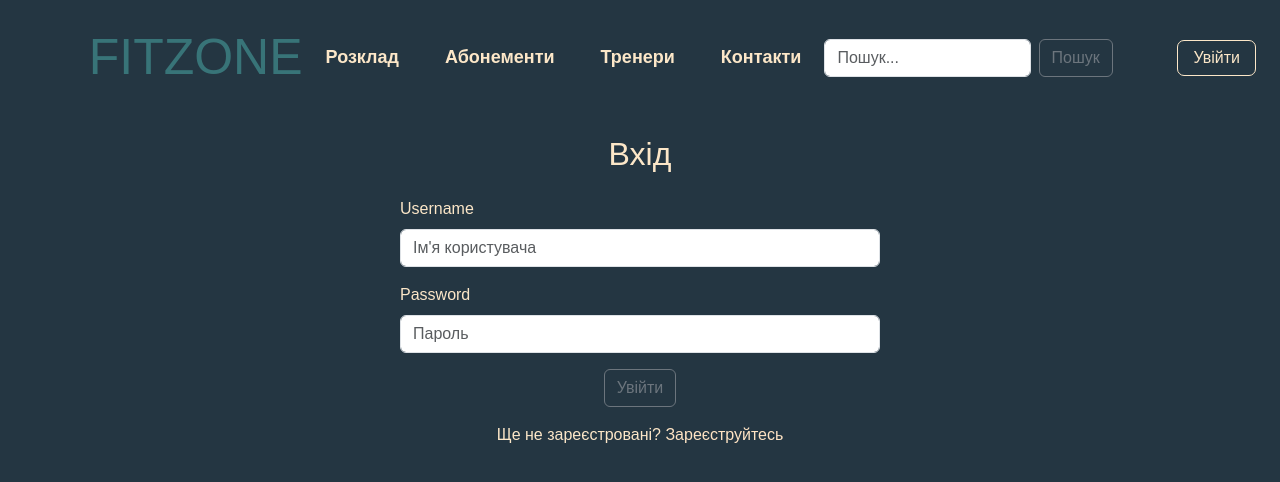
After one commit to darynabar/Gym_project, a Django app: page /login/ in a window 1280 px wide. The commit adds this page. Shown: the top 482 px of the page. Run offline with Django 5.2, Linux system fonts and the light colour scheme; parts of the project's set-up code (start-up, migrations or seed data) failed here and were passed over.

Commit message:
add registration, login, logout

```diff
--- /dev/null
+++ b/gym_project/gymApp/forms.py
@@ -0,0 +1,35 @@
+from django import forms
+from django.contrib.auth.forms import UserCreationForm, AuthenticationForm
+from gymApp.models import User
+
+
+class CustomUserCreationForm(UserCreationForm):
+    username = forms.CharField(
+        widget=forms.TextInput(attrs={'class': 'form-control', 'placeholder': "Ім'я користувача"}),
+    )
+    email = forms.EmailField(
+        required=True,
+        widget=forms.EmailInput(attrs={'class': 'form-control', 'placeholder': 'Введіть вашу електронну пошту'}),
+    )
+    phone_number = forms.CharField(
+        required=True,
+        widget=forms.TextInput(attrs={'class': 'form-control', 'placeholder': 'Введіть вашу номер телефону'}),
+    )
+    password1 = forms.CharField(
+        widget=forms.PasswordInput(attrs={'class': 'form-control', 'placeholder': 'Пароль'}),
+    )
+    password2 = forms.CharField(
+        widget=forms.PasswordInput(attrs={'class': 'form-control', 'placeholder': 'Підтвердіть пароль'}),
+    )
+
+    class Meta:
+        model = User
+        fields = ['username', 'email', 'phone_number', 'password1', 'password2']
+
+class CustomAuthenticationForm(AuthenticationForm):
+    username = forms.CharField(
+        widget=forms.TextInput(attrs={'class': 'form-control', 'placeholder': 'Ім\'я користувача'}),
+    )
+    password = forms.CharField(
+        widget=forms.PasswordInput(attrs={'class': 'form-control', 'placeholder': 'Пароль'}),
+    )
--- a/gym_project/gymApp/static/gymApp/styles.css
+++ b/gym_project/gymApp/static/gymApp/styles.css
@@ -285,3 +285,16 @@ main {
 transition: 0.3s;
 scale: 15px;
 }
+
+
+.btn-my-profile {
+    display: inline-block !important;
+    width: 120px !important;
+    padding: 10px 20px !important;
+    border: 1px solid #FAD7A0 !important;
+    border-radius: 5px !important;
+    background-color: #243642 !important;
+    color: #FAD7A0 !important;
+    text-align: center !important;
+    text-decoration: none !important;
+}
--- a/gym_project/gymApp/templates/components/header.html
+++ b/gym_project/gymApp/templates/components/header.html
@@ -30,7 +30,12 @@
     <li class="my-4 mx-2">
       <a class="nav-a" href="index.html">Контакти</a>
     </li>
-    <form class="d-flex w-25" role="search" action="{% url 'search' %}" method="GET">
+    <form
+      class="d-flex w-25"
+      role="search"
+      action="{% url 'search' %}"
+      method="GET"
+    >
       <input
         class="form-control me-2 w-100"
         type="search"
@@ -45,22 +50,25 @@
     {% if user.is_authenticated %}
     <!-- якщо юзер увійшов в систему -->
     <a
-      href="#"
+      href="{% url 'logout' %}"
       class="btn btn-outline-secondary mx-2"
       onclick="event.preventDefault(); document.getElementById('logout-form').submit();"
     >
       Вийти
     </a>
-    <form id="logout-form" method="POST" action="#" style="display: none">
+    <form
+      id="logout-form"
+      method="POST"
+      action="{% url 'logout' %}"
+      style="display: none"
+    >
       {% csrf_token %}
     </form>
+    <a href="#" class="btn btn-outline-light" style="width: 130px;">Мій профіль</a>
 
-    <a href="#" class="btn btn-success mx-4"> Особистий кабінет </a>
     {% else %}
     <!-- якщо юзер не увійшов в систему -->
-    <a href="#" class="btn-log">
-      Увійти
-    </a>
+    <a href="{% url 'login' %}" class="btn-log"> Увійти </a>
     {% endif %}
   </div>
 </nav>
--- /dev/null
+++ b/gym_project/gymApp/templates/registration/login.html
@@ -0,0 +1,46 @@
+{% extends 'components/base.html' %} {% block content %}
+<div class="d-flex flex-column w-75">
+  <h2 class="text-center mb-4">Вхід</h2>
+  <div class="d-flex justify-content-center">
+    <form
+      method="post"
+      enctype="multipart/form-data"
+      style="width: 50%"
+      class="d-flex flex-column align-items-center"
+    >
+      {% csrf_token %}
+
+      <div class="mb-3 w-100">
+        <label class="form-label">{{ form.username.label }}</label>
+        {{ form.username }} {% if form.username.errors %}
+        <div class="text-danger">
+          {% for error in form.username.errors %}
+          <p>{{ error }}</p>
+          {% endfor %}
+        </div>
+        {% endif %}
+      </div>
+
+      <div class="mb-3 w-100">
+        <label class="form-label">{{ form.password.label }}</label>
+        {{ form.password }} {% if form.password.errors %}
+        <div class="text-danger">
+          {% for error in form.password.errors %}
+          <p>{{ error }}</p>
+          {% endfor %}
+        </div>
+        {% endif %}
+      </div>
+
+      <div>
+        <button type="submit" class="btn btn-outline-secondary">Увійти</button>
+      </div>
+    </form>
+  </div>
+
+  <p class="text-center mt-3">
+    Ще не зареєстровані? <a href="{% url 'register' %}" style="text-decoration: none; color: bisque;">Зареєструйтесь</a>
+  </p>
+</div>
+
+{% endblock %}
--- /dev/null
+++ b/gym_project/gymApp/templates/user_profile.html
@@ -0,0 +1,4 @@
+{% extends 'components/base.html' %} {% load static%} {% block content %}
+{% endblock %} {% block extra_head %}
+<link rel="stylesheet" href="{% static 'gymApp/user_profile.css' %}" />
+{% endblock %}
--- a/gym_project/gymApp/urls.py
+++ b/gym_project/gymApp/urls.py
@@ -12,4 +12,7 @@ urlpatterns = [
     path("membership_list/", views.membership_list, name="membership_list"),
     path('service/<int:id>/', service_info, name='service_info'),
     path('search/', views.search, name='search'),
+    path("register/", views.register, name='register'),
+    path('logout/', views.CustomLogoutView.as_view(), name='logout'),
+    path('login/', views.user_login, name='login'),
 ]
--- a/gym_project/gymApp/views.py
+++ b/gym_project/gymApp/views.py
@@ -1,9 +1,12 @@
 from datetime import timedelta
+from django.contrib import messages
 from django.shortcuts import redirect, render, get_object_or_404
+from django.contrib.auth.views import LogoutView
+from gymApp.forms import CustomAuthenticationForm, CustomUserCreationForm
 from .models import Post, Schedule, Service,Membership
 from django.utils.timezone import now
 from .models import Trainer
-import json
+from django.contrib.auth import authenticate, login
 
 
 def trainer_detail(request, trainer_id):
@@ -23,10 +26,6 @@ def index(request):
 def coach(request):
     posts = Post.objects.all()
     return render(request, 'coach.html', {'posts': posts})
-
-# def gym_schedule(request):
-#     schedule = Schedule.objects.all().order_by("date_time")
-#     return render(request, "gym_schedule.html", {"schedule":schedule})
 
 def gym_schedule(request):
     schedule = Schedule.objects.all().order_by("date_time")
@@ -48,7 +47,6 @@ def service_info(request, id):
     return render(request, 'service_info.html', {'service': service, 'schedule': schedule})
 
 def membership_list(request):
-     # Отримуємо всі абонементи
     memberships = Membership.objects.order_by('-price')
     return render(request, 'membership_list.html', {'memberships': memberships})
 
@@ -66,3 +64,42 @@ def search(request):
         return redirect("subscriptions")
 
     return render(request, "search_results.html", {"query": query, "trainers": trainers, "services": services})
+
+
+def register(request):
+    if request.method == 'POST':
+        form = CustomUserCreationForm(request.POST)
+        if form.is_valid():
+            user = form.save()
+            login(request, user)
+            return redirect("/")
+    else:
+        form = CustomUserCreationForm()
+    return render(request, 'registration/register.html', {'form': form})
+
+class CustomLogoutView(LogoutView):
+    next_page = '/'
+
+    def dispatch(self, request, *args, **kwargs):
+        messages.success(request, "Ви успішно вийшли із системи.")
+        return super().dispatch(request, *args, **kwargs)
+
+def user_login(request):
+    if request.method == 'POST':
+        form = CustomAuthenticationForm(request, data=request.POST)
+        if form.is_valid():
+            username = form.cleaned_data.get('username')
+            password = form.cleaned_data.get('password')
+            user = authenticate(request, username=username, password=password)
+            if user is not None:
+                login(request, user)
+                return redirect('/')
+            else:
+                messages.error(request, 'Невірні дані для входу')
+        else:
+            messages.error(request, 'Будь ласка, перевірте введені дані')
+
+    else:
+        form = CustomAuthenticationForm()
+
+    return render(request, 'registration/login.html', {'form': form})
```
Also changed, not shown: gym_project/gymApp/templates/registration/register.html (added, +83 -0 lines), gym_project/gymApp/static/gymApp/user_profile.css (added).
